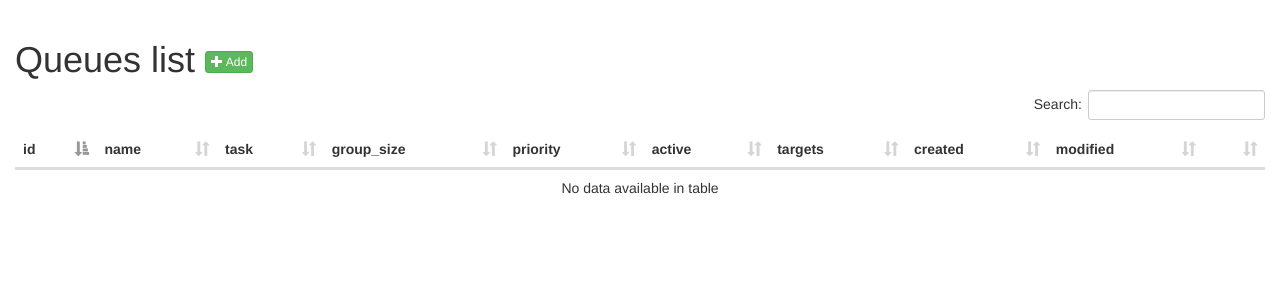
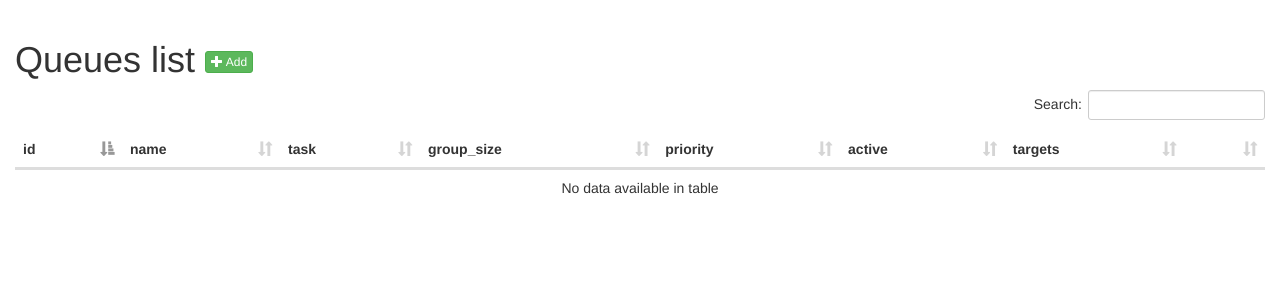
Before and after one commit to bodik/sner4, a Flask app: page /scheduler/queue/list in a window 1280 px wide. Shown: the part 52-352 px from the top of the page. Run offline with Flask 2, Linux system fonts and the light colour scheme; data that the repository does not hold is empty; some libraries are stand-ins or nearby versions.

Commit message:
scheduler: cleanup
	* remove created/modified attributes, not really used so far in any way
	* pylint

```diff
--- a/sner/server/command/scheduler.py
+++ b/sner/server/command/scheduler.py
@@ -23,11 +23,11 @@ def queue_list():
 	for queue_id, count in db.session.query(Target.queue_id, func.count(Target.id)).group_by(Target.queue_id).all():
 		count_targets[queue_id] = count
 
-	headers = ['id', 'name', 'task', 'targets', 'created', 'modified']
-	fmt = '%-4s %-20s %-40s %-8s %-30s %-30s'
+	headers = ['id', 'name', 'task', 'targets']
+	fmt = '%-4s %-20s %-40s %-8s'
 	print(fmt % tuple(headers))
 	for queue in Queue.query.all():
-		print(fmt % (queue.id, queue.name, queue.task, count_targets.get(queue.id, 0), queue.created, queue.modified))
+		print(fmt % (queue.id, queue.name, queue.task, count_targets.get(queue.id, 0)))
 
 
 @scheduler_command.command(name='queue_add', help='add a new queue')
--- a/sner/server/controller/scheduler/job.py
+++ b/sner/server/controller/scheduler/job.py
@@ -1,7 +1,6 @@
 """job controler"""
 
 import json
-import random
 import uuid
 from flask import jsonify, redirect, render_template, url_for
 from sner.server.controller.scheduler import blueprint
@@ -34,7 +33,7 @@ def job_assign_route(queue_id=None):
 	else:
 		# select highest priority active task with some targets
 		#TODO: a little magic here which kind of join, if any, is used
-		queue = Queue.query.filter(Queue.active == True, Queue.id == Target.queue_id).order_by(Queue.priority.desc()).first()
+		queue = Queue.query.filter(Queue.active, Queue.id == Target.queue_id).order_by(Queue.priority.desc()).first()
 
 	if queue:
 		assigned_targets = []
--- a/sner/server/controller/scheduler/queue.py
+++ b/sner/server/controller/scheduler/queue.py
@@ -1,11 +1,11 @@
 """controller queue"""
 
-from flask import current_app, redirect, render_template, url_for
+from flask import redirect, render_template, url_for
 from sner.server.controller.scheduler import blueprint
 from sner.server.extensions import db
 from sner.server.form import GenericButtonForm
 from sner.server.form.scheduler import QueueForm
-from sner.server.model.scheduler import Job, Queue, Target, Task
+from sner.server.model.scheduler import Queue, Target, Task
 from sner.server.utils import wait_for_lock
 from sqlalchemy import func
 
@@ -56,6 +56,7 @@ def queue_edit_route(queue_id):
 	if form.validate_on_submit():
 		form.populate_obj(queue)
 		#TODO: better targets update handling, full replacement would not work on just update of the priority in the middle of the task
+		wait_for_lock(Target.__tablename__)
 		for target in Target.query.filter(Target.queue == queue).all():
 			db.session.delete(target)
 		for target in form.data["targets_field"]:
--- a/sner/server/model/scheduler.py
+++ b/sner/server/model/scheduler.py
@@ -13,8 +13,6 @@ class Task(db.Model):
 	name = db.Column(db.String(1000))
 	module = db.Column(db.String(100), nullable=False)
 	params = db.Column(db.Text())
-	created = db.Column(db.DateTime(), default=datetime.utcnow)
-	modified = db.Column(db.DateTime(), default=datetime.utcnow, onupdate=datetime.utcnow)
 
 	queues = relationship('Queue', back_populates='task')
 
@@ -31,8 +29,6 @@ class Queue(db.Model):
 	group_size = db.Column(db.Integer(), nullable=False)
 	priority = db.Column(db.Integer(), nullable=False)
 	active = db.Column(db.Boolean())
-	created = db.Column(db.DateTime(), default=datetime.utcnow)
-	modified = db.Column(db.DateTime(), default=datetime.utcnow, onupdate=datetime.utcnow)
 
 	task = relationship('Task', back_populates='queues')
 	targets = relationship('Target', back_populates='queue', cascade='delete,delete-orphan')
--- a/sner/server/templates/scheduler/queue/list.html
+++ b/sner/server/templates/scheduler/queue/list.html
@@ -14,8 +14,6 @@
 			<th>priority</th>
 			<th>active</th>
 			<th>targets</th>
-			<th>created</th>
-			<th>modified</th>
 			<th></th>
 		</tr>
 	</thead>
@@ -24,13 +22,11 @@
 		<tr>
 			<td>{{ queue.id }}</td>
 			<td>{{ queue.name }}</td>
-			<td>{{ queue.profile }}</td>
+			<td>{{ queue.task }}</td>
 			<td>{{ queue.group_size }}</td>
 			<td>{{ queue.priority }}</td>
 			<td>{{ queue.active }}</td>
 			<td>{{ count_targets[queue.id]|default(0) }}</td>
-			<td>{{ queue.created|datetime }}</td>
-			<td>{{ queue.modified|datetime }}</td>
 			<td>
 				<a class="btn btn-xs btn-primary" href="{{ url_for('scheduler.queue_edit_route', queue_id=queue.id) }}"><span class="glyphicon glyphicon-edit"></span> Edit</a>
 				{% with form=generic_button_form, form_url=url_for('scheduler.queue_delete_route', queue_id=queue.id) %}{% include 'button_delete.html' %}{% endwith %}
--- a/sner/server/templates/scheduler/task/list.html
+++ b/sner/server/templates/scheduler/task/list.html
@@ -11,8 +11,6 @@
 			<th>name</th>
 			<th>module</th>
 			<th>params</th>
-			<th>created</th>
-			<th>modified</th>
 			<th></th>
 		</tr>
 	</thead>
@@ -23,8 +21,6 @@
 			<td>{{ task.name }}</td>
 			<td>{{ task.module }}</td>
 			<td>{{ task.params }}</td>
-			<td>{{ task.created|datetime }}</td>
-			<td>{{ task.modified|datetime }}</td>
 			<td>
 				<a class="btn btn-xs btn-default" href="{{ url_for('scheduler.queue_add_route', task_id=task.id) }}"><span class="glyphicon glyphicon-plus"></span> Queue</a>
 				<a class="btn btn-xs btn-primary" href="{{ url_for('scheduler.task_edit_route', task_id=task.id) }}"><span class="glyphicon glyphicon-edit"></span> Edit</a>
```
Also changed, not shown: tests/server/command/test_scheduler.py (+1 -1 lines), tests/server/controller/scheduler/test_queue.py (+1 -2 lines), tests/server/controller/scheduler/test_task.py (+2 -3 lines).
